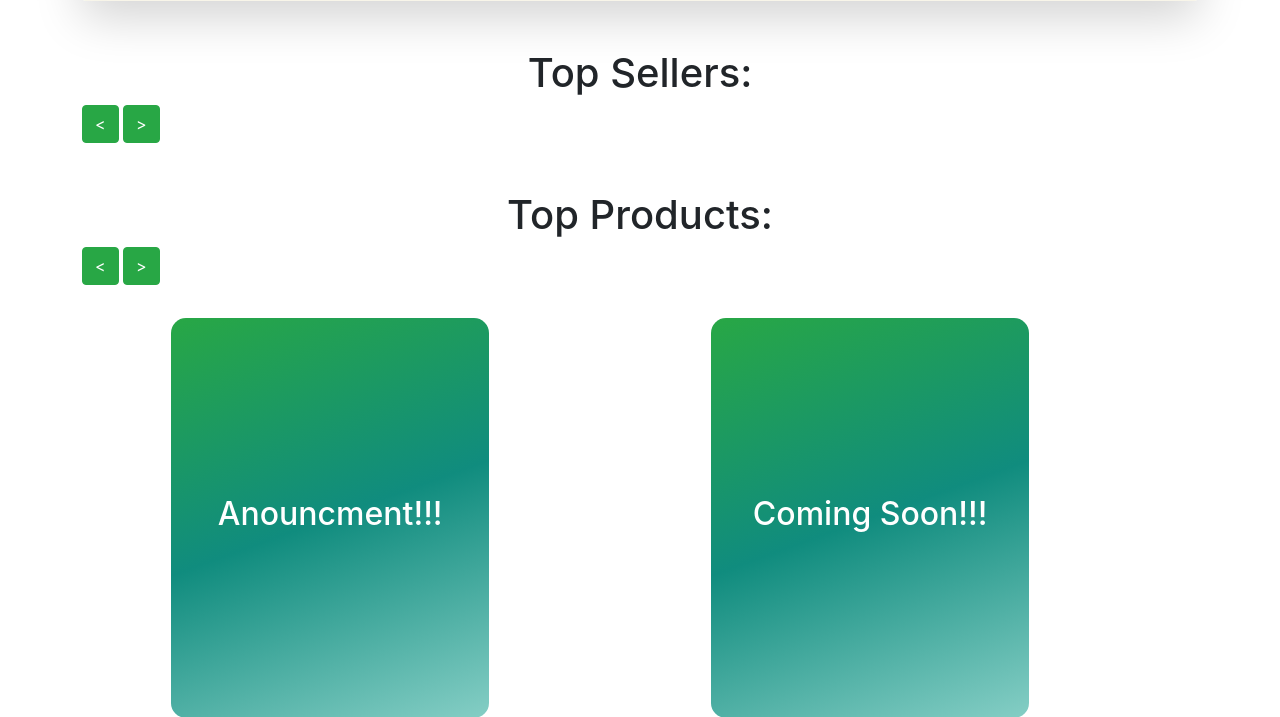
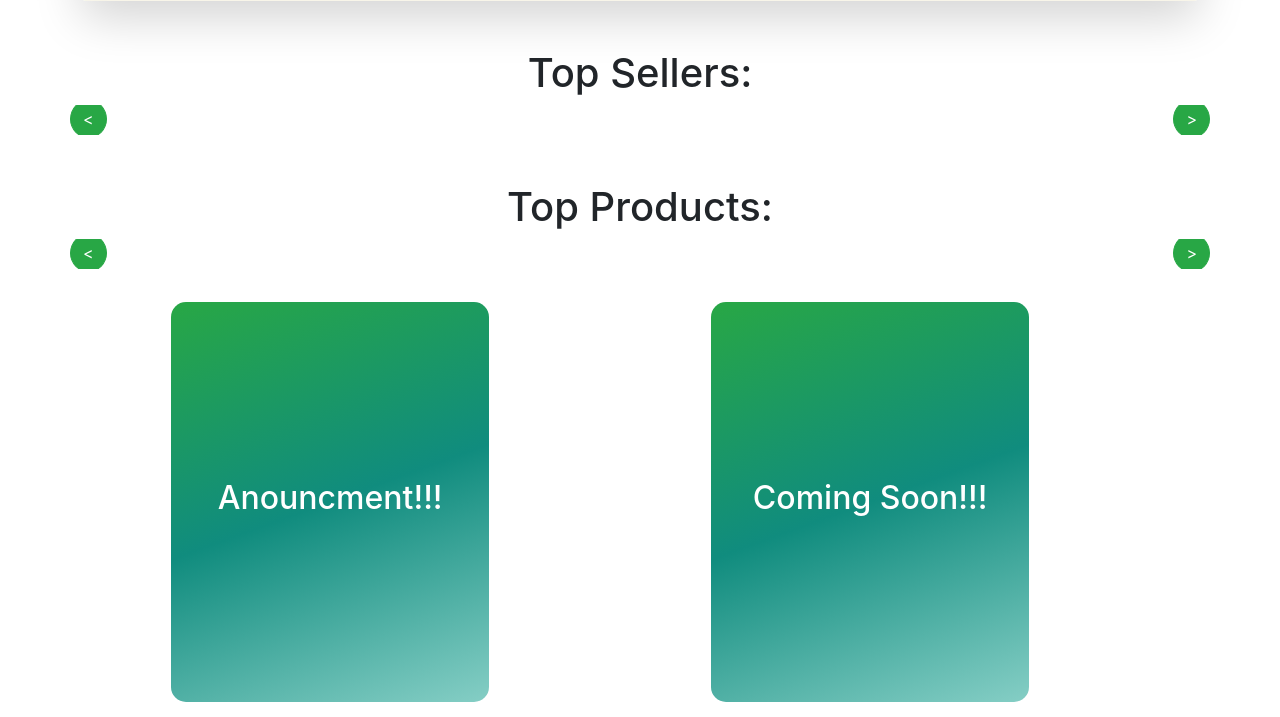
Before and after one commit to anani92/Python-project, a Django app: template storeapp/templates/store/home.html in a window 1280 px wide. Shown: the part 679-1396 px from the top of the page. Run offline with Django 3.2, Linux system fonts and the light colour scheme; the template is opened without the code that fills it, so the values that code supplies are empty; some libraries are stand-ins or nearby versions.

Commit message:
Osama=All_products+home

```diff
--- /dev/null
+++ b/storeapp/static/store/css/all_products.css
@@ -0,0 +1,16 @@
+.product {
+    min-width: 190px;
+}
+
+
+
+/* fot the slider */
+.MultiCarousel { float: left; overflow: hidden; padding: 15px; width: 100%; position:relative; }
+.MultiCarousel .MultiCarousel-inner { transition: 1s ease all; float: left; }
+.MultiCarousel .MultiCarousel-inner .item { float: left;}
+.MultiCarousel .MultiCarousel-inner .item > div { text-align: center; padding:10px; margin:10px; background:#f1f1f1; color:#666;}
+.MultiCarousel .leftLst, .MultiCarousel .rightLst { position:absolute; border-radius:50%;top:calc(50% - 20px); }
+.MultiCarousel .leftLst { left:0; }
+.MultiCarousel .rightLst { right:0; }
+
+.MultiCarousel .leftLst.over, .MultiCarousel .rightLst.over { pointer-events: none; background:#ccc; }
--- a/storeapp/static/store/css/home.css
+++ b/storeapp/static/store/css/home.css
@@ -1,5 +1,3 @@
-
-
 .top_product {
   perspective: 150rem;
   position: relative;
@@ -43,3 +41,15 @@
 .card:hover .card-side.back {
   transform: rotateY(0deg);
 }
+
+
+/* fot the slider */
+.MultiCarousel { float: left; overflow: hidden; padding: 15px; width: 100%; position:relative; }
+.MultiCarousel .MultiCarousel-inner { transition: 1s ease all; float: left; }
+.MultiCarousel .MultiCarousel-inner .item { float: left;}
+.MultiCarousel .MultiCarousel-inner .item > div { text-align: center; padding:10px; margin:10px; background:#f1f1f1; color:#666;}
+.MultiCarousel .leftLst, .MultiCarousel .rightLst { position:absolute; border-radius:50%;top:calc(50% - 20px); }
+.MultiCarousel .leftLst { left:0; }
+.MultiCarousel .rightLst { right:0; }
+
+.MultiCarousel .leftLst.over, .MultiCarousel .rightLst.over { pointer-events: none; background:#ccc; }
```
Lines whose indentation alone changed are shown as unchanged.
